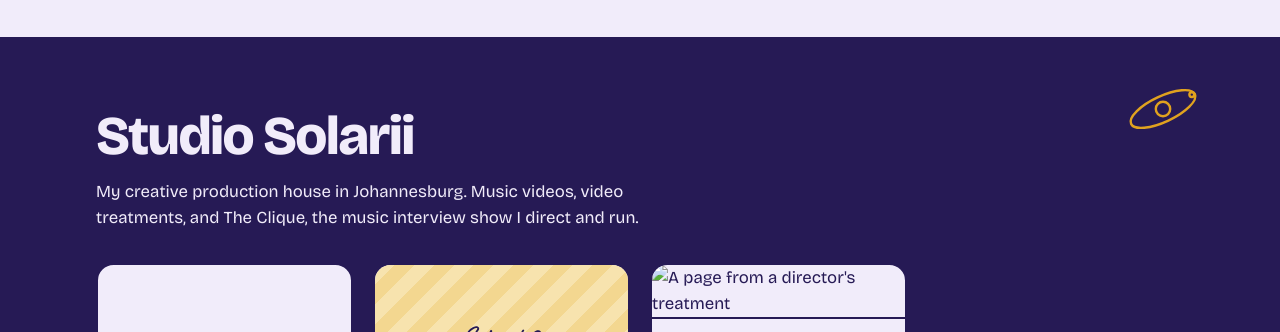
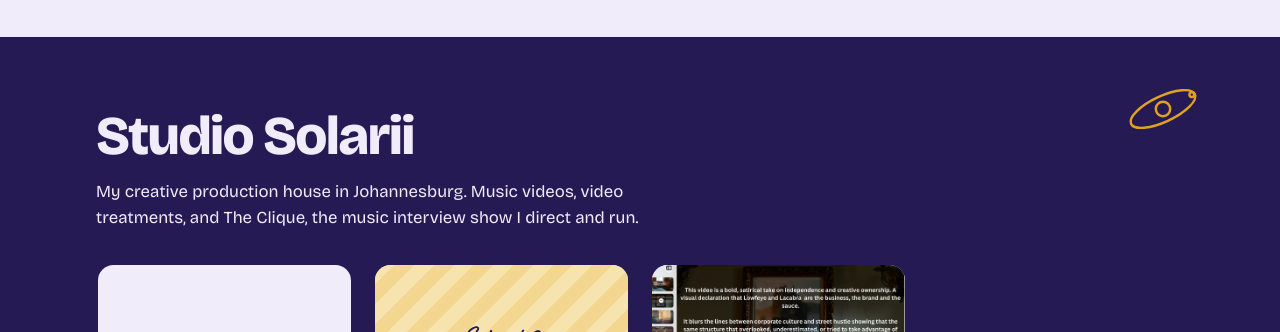
Before and after one commit to jy6z5p58zr-cell/Koketsomashele.github.io, a plain HTML site: page index.html in a window 1280 px wide. Shown: the part 593-925 px from the top of the page. Drawn offline with nearby package versions, Linux system fonts and the light colour scheme.

Commit message:
Update index.html

```diff
--- a/index.html
+++ b/index.html
@@ -98,7 +98,7 @@ footer{padding:2rem 1.25rem;border-top:2px solid var(--ink);display:flex;flex-wr
       <!-- Replace each .ph with a video: <iframe src="https://www.youtube.com/embed/VIDEO_ID" title="..." allowfullscreen style="width:100%;aspect-ratio:16/9;border:0"></iframe> -->
       <article class="card"><div class=" <iframe src="https://youtu.be/W-Ki5HCG5zM?si=biylm2qxmTKA6Fbd" title="..." allowfullscreen style="width:100%;aspect-ratio:16/9;border:0"></iframe></div><div class="body"><h3>The Clique</h3><p>A clip from the show. A sit down with Sastii.</p></div></article>
       <article class="card"><div class="ph w hand">Snippet 2</div><div class="body"><h3>Music video</h3><p>A clip from a video. Add a one-line description.</p></div></article>
-      <article class="card"><img src="PATH" alt="A page from a director's treatment"><div class="body"><h3>Treatment</h3><p>A page from a director’s treatment.</p></div></article>
+      <article class="card"><img src="IMG_1434.jpeg" alt="A page from a director's treatment"><div class="body"><h3>Treatment</h3><p>A page from a director’s treatment.</p></div></article>
     </div>
   </div>
 </section>
```
